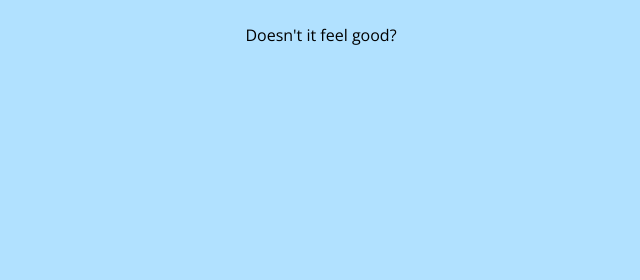
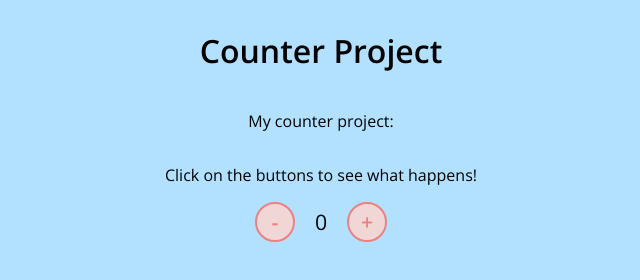
Before and after one commit to jhdavidesouza/dio-js-studies, a plain HTML site: page counter/index.html in a window 1280 px wide. Shown: the whole page, without its empty margins (319-959 px from the left). Drawn offline with nearby package versions, Linux system fonts and the light colour scheme.

Commit message:
modifying the HTML and JS files

```diff
--- a/counter/assets/js/script.js
+++ b/counter/assets/js/script.js
@@ -0,0 +1,12 @@
+var currentNumberHTML = document.getElementById('currentNumber');//we want to change the content inside the HTML tag
+var currentNumber = 0; //initiating the same way inside the HTML content
+
+function increment(){//function to increase the number by 1
+    currentNumber++; //incrementer
+    currentNumberHTML.innerHTML = currentNumber;//the HTML element gets the value of currentNumber and assign it into itself
+}
+
+function decrement(){ //function to decrease the number by 1
+    currentNumber--; //decrementer
+    currentNumberHTML.innerHTML = currentNumber; //the HTML element gets the value of currentNumber and assign it into itself
+}
--- a/counter/index.html
+++ b/counter/index.html
@@ -5,12 +5,20 @@
     <meta http-equiv="X-UA-Compatible" content="IE=edge">
     <meta name="viewport" content="width=device-width, initial-scale=1.0">
     <link rel="stylesheet" href="assets/css/style.css">
-    <script src="assets/js/script.js"></script>
     <title>DOM Manipulation</title>
 </head>
 <body>
-    <p>
-        Doesn't it feel good?
-    </p>
+    <h1>Counter Project</h1>
+    <p>My counter project:</p>
+    <p>Click on the buttons to see what happens!</p>
+    <div id="counter"><!-- id in CSS stylesheet -->
+        <button name="decrement" onclick="decrement()"> - </button>
+        <!-- onclick selector calls the function inside the JS file when the user clicks on the element 'button' -->
+        <span id="currentNumber"> 0 </span>
+        <button name="increment" onclick="increment()"> + </button>
+    </div>
+    <script src="assets/js/script.js"></script>
+    <!-- now the script tag comes here -->
+    <!-- because we need to load it after these elements, not before-->
 </body>
 </html>
```
